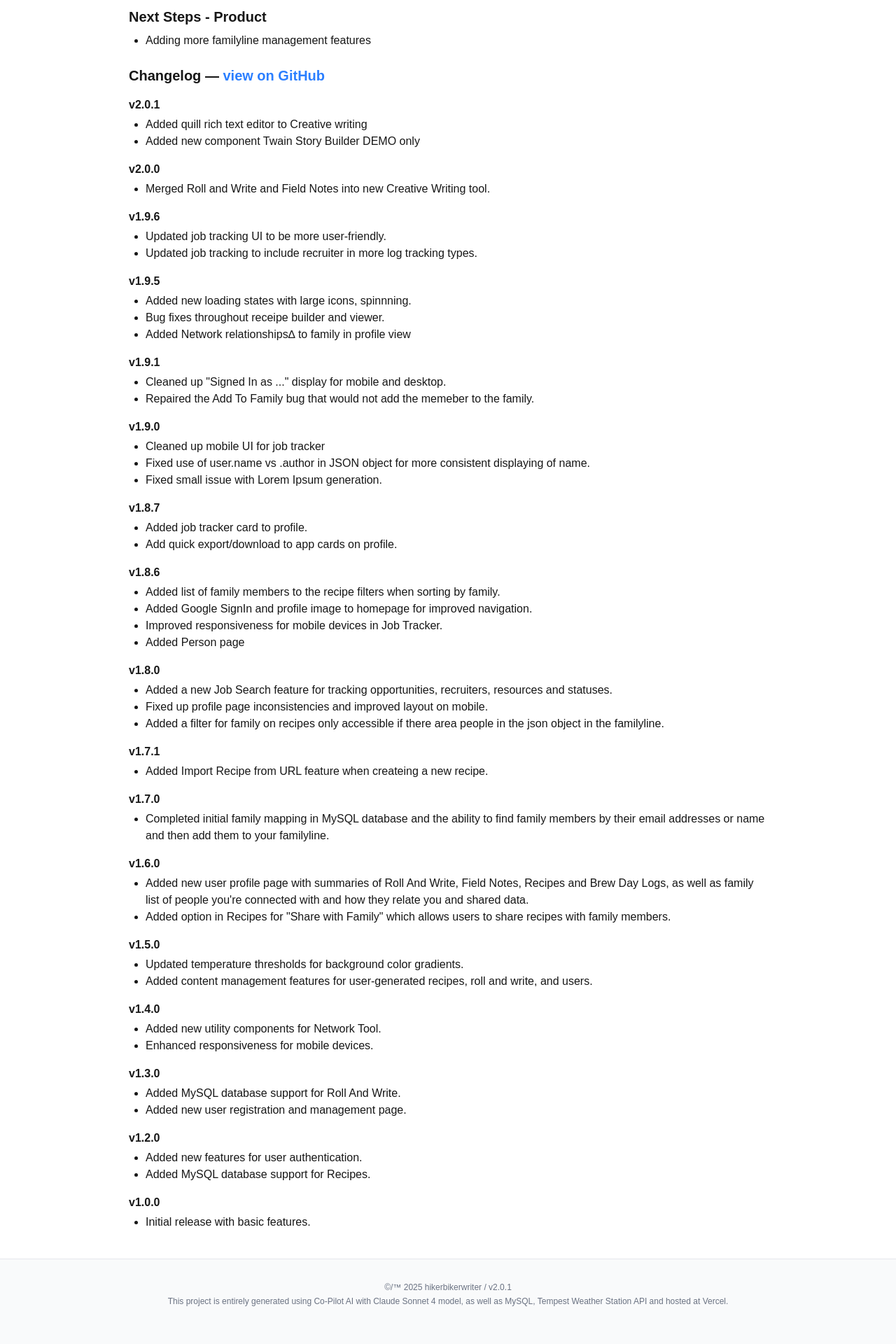
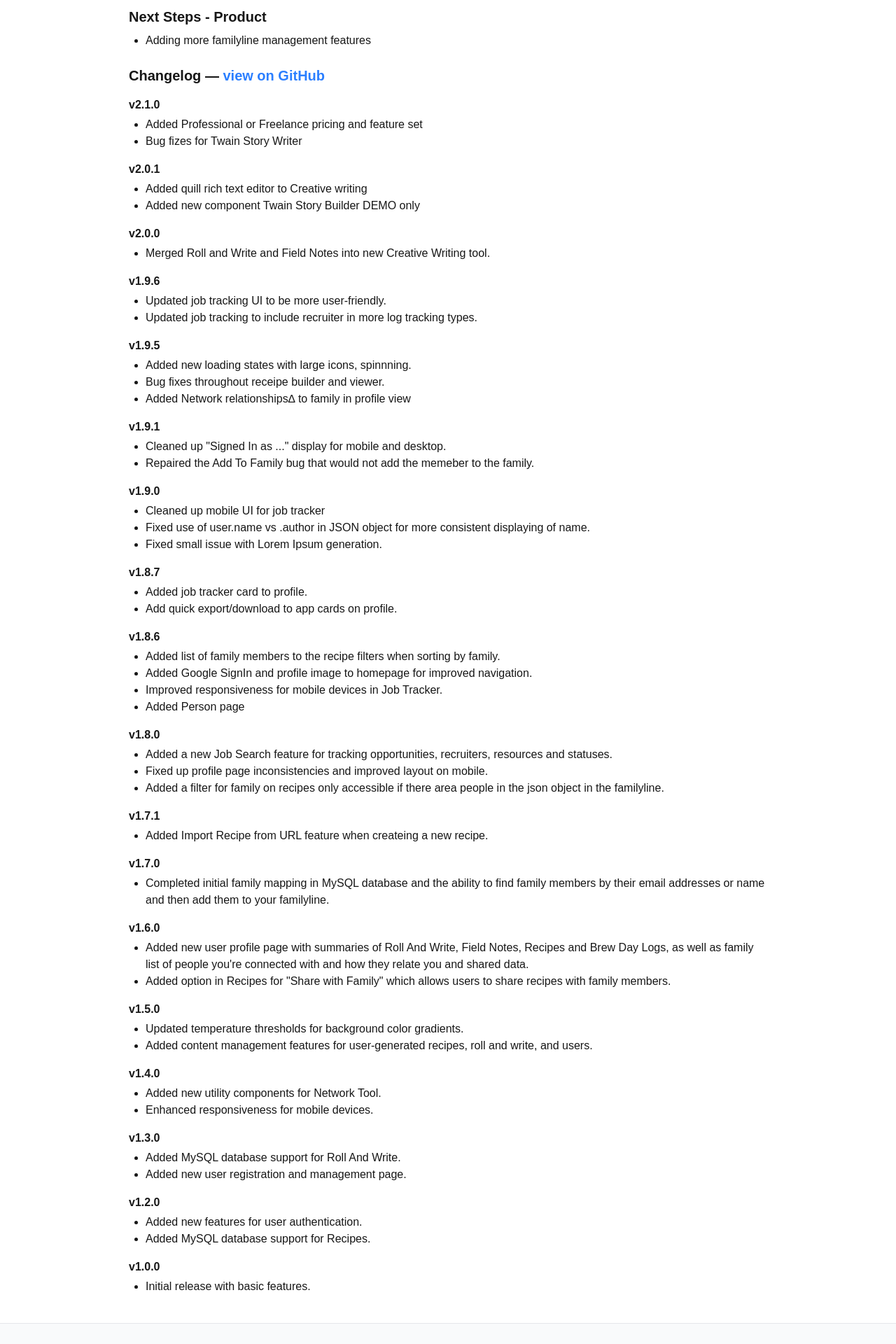
Before and after one commit to sjamesmccarthy/hikerbikerwriter, a Next.js app: page /about in a window 1280 px wide. Shown: the part 6120-8040 px from the top of the page at 70% size. Built offline with nearby package versions, Linux system fonts and the light colour scheme; a web font is replaced by a local one.

Commit message:
about upd

```diff
--- a/src/app/about/page.tsx
+++ b/src/app/about/page.tsx
@@ -541,6 +541,12 @@ export default function AboutPage() {
               </a>
             </h2>
 
+            <h3 className="font-semibold mt-4 mb-1">v2.1.0</h3>
+            <ul className="list-disc ml-6 mb-2">
+              <li>Added Professional or Freelance pricing and feature set</li>
+              <li>Bug fizes for Twain Story Writer</li>
+            </ul>
+
             <h3 className="font-semibold mt-4 mb-1">v2.0.1</h3>
             <ul className="list-disc ml-6 mb-2">
               <li>Added quill rich text editor to Creative writing</li>
--- a/src/components/shared/Footer.tsx
+++ b/src/components/shared/Footer.tsx
@@ -28,7 +28,7 @@ const Footer: React.FC<FooterProps> = ({
             rel="noopener noreferrer"
             className="hover:underline"
           >
-            v2.0.1
+            v2.1.0
           </Link>
         </div>
         <Link
```
